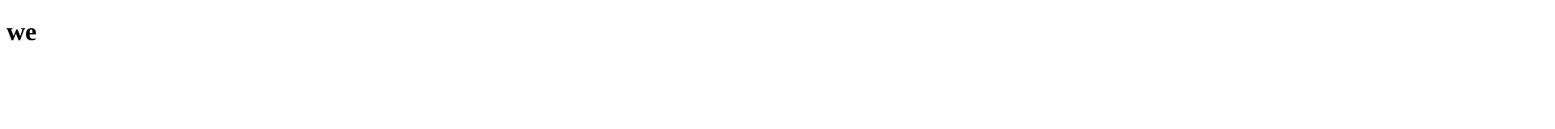
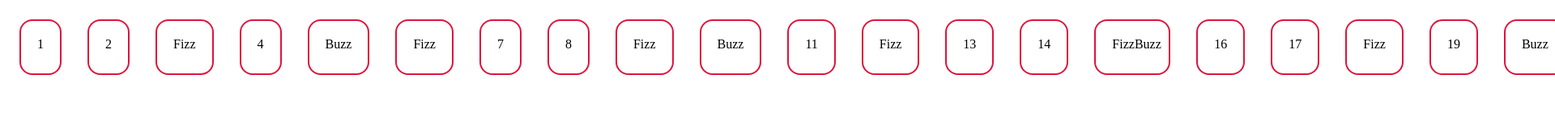
Before and after one commit to SassaroCristian/js-fizzbuzz, a plain HTML site: page index.html in a window 1280 px wide. Shown: the top 160 px of the page at 81% size, 1920 px wide, since content can reach past the window. Drawn offline with Linux system fonts and the light colour scheme.

Commit message:
numbers get printed in the page now

```diff
--- a/css/style.css
+++ b/css/style.css
@@ -0,0 +1,14 @@
+.container {
+    display: flex;
+
+}
+
+p {
+    width: 50px;
+    height: 25px;
+    text-align: center;
+    margin: 1rem;
+    padding: 20px;
+    border: 2px solid crimson;
+    border-radius: 16px;
+}
--- a/index.html
+++ b/index.html
@@ -7,7 +7,9 @@
     <title>Document</title>
 </head>
 <body>
-    <h1>we</h1>
+    <div class="container">
+
+    </div>
 
     <script src="main.js"></script>
 </body>
--- a/main.js
+++ b/main.js
@@ -1,12 +1,27 @@
-for (let x = 1; x <= 100; x++) {
+document.addEventListener("DOMContentLoaded", function () {
+    for (let x = 1; x <= 100; x++) {
+        console.log(x);
+        const container = document.querySelector('.container');
 
-    if (x % 3 == 0 && x % 5 == 0) {
-        console.log("FizzBuzz")
-    } else if (x % 5 == 0){
-        console.log("Buzz")
-    } else if (x % 3 == 0) {
-        console.log("Fizz");
-    } else {
-        console.log(x)
+        if (x % 3 === 0 && x % 5 === 0) {
+            console.log("FizzBuzz");
+            let paragraph = document.createElement("p");
+            paragraph.innerHTML = "FizzBuzz";
+            container.appendChild(paragraph);
+        } else if (x % 5 === 0) {
+            console.log("Buzz");
+            let paragraph = document.createElement("p");
+            paragraph.innerHTML = "Buzz";
+            container.appendChild(paragraph);
+        } else if (x % 3 === 0) {
+            console.log("Fizz");
+            let paragraph = document.createElement("p");
+            paragraph.innerHTML = "Fizz";
+            container.appendChild(paragraph);
+        } else {
+            let paragraph = document.createElement("p");
+            paragraph.innerHTML = x;
+            container.appendChild(paragraph);
+        }
     }
-}
+});
```
